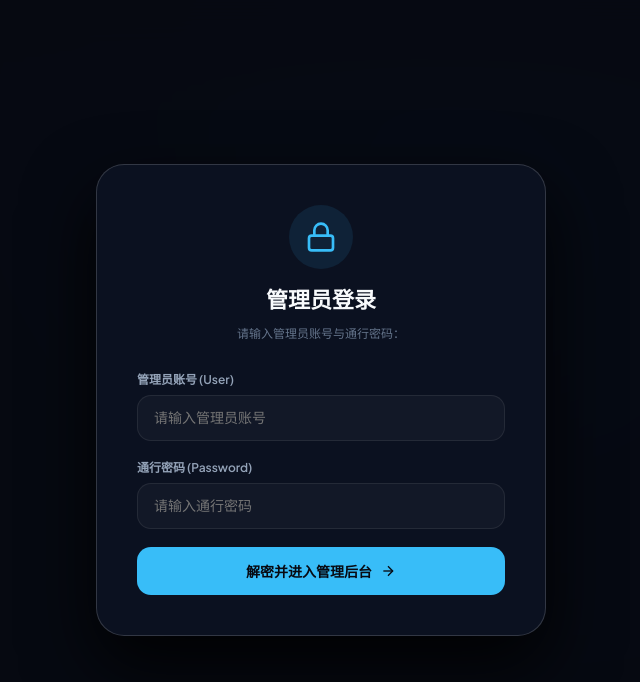
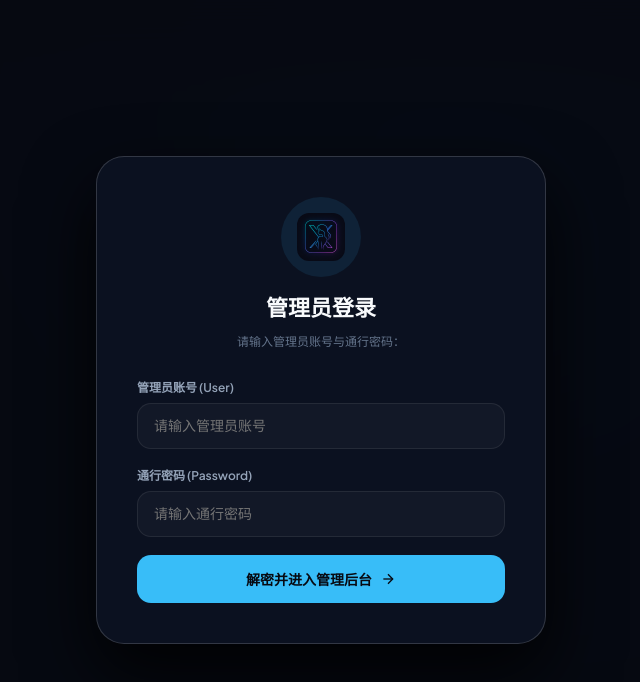
Before and after one commit to akudamatata/Nv-Pu-Sa, a website: page public/admin.html in a window 1280 px wide. Shown: the whole page, without its empty margins (319-959 px from the left). Drawn offline with Linux system fonts and the light colour scheme.

Commit message:
feat: replace all icons with custom logo, add PNG favicon and cropped logo assets

```diff
--- a/public/admin.html
+++ b/public/admin.html
@@ -4,7 +4,7 @@
   <meta charset="UTF-8">
   <meta name="viewport" content="width=device-width, initial-scale=1.0">
   <title>女菩萨 · 私密控制台与密钥库</title>
-  <link rel="icon" type="image/jpeg" href="logo-icon.jpg">
+  <link rel="icon" type="image/png" href="logo-icon.png">
   <link rel="preconnect" href="https://fonts.googleapis.com">
   <link rel="preconnect" href="https://fonts.gstatic.com" crossorigin>
   <link href="https://fonts.googleapis.com/css2?family=Plus+Jakarta+Sans:wght@400;500;600;700;800&family=JetBrains+Mono:wght@400;500;600&display=swap" rel="stylesheet">
@@ -24,7 +24,7 @@
     <div class="nav-content">
       <a href="/" class="brand-logo">
         <div class="logo-icon-wrap">
-          <img src="logo-icon.jpg" class="brand-logo-img" alt="女菩萨">
+          <img src="logo-icon.png" class="brand-logo-img" alt="女菩萨">
         </div>
         <div class="logo-meta">
           <span class="logo-name">女菩萨</span>
@@ -46,7 +46,7 @@
     <div class="auth-card-window">
       <div class="auth-card-header">
         <div class="auth-lock-icon">
-          <svg width="32" height="32" viewBox="0 0 24 24" fill="none" stroke="currentColor" stroke-width="2"><rect x="3" y="11" width="18" height="11" rx="2" ry="2"></rect><path d="M7 11V7a5 5 0 0 1 10 0v4"></path></svg>
+          <img src="logo-icon.png" alt="女菩萨" style="width: 48px; height: 48px; border-radius: 12px;">
         </div>
         <h2>管理员登录</h2>
         <p>请输入管理员账号与通行密码：</p>
```
Also changed, not shown: public/index.html (+2 -2 lines), public/favicon.ico (added), public/favicon.jpg (deleted), public/favicon.png (added), public/logo-icon.jpg (deleted), public/logo-icon.png (added), public/logo-large.jpg (deleted), public/logo-large.png (added).
